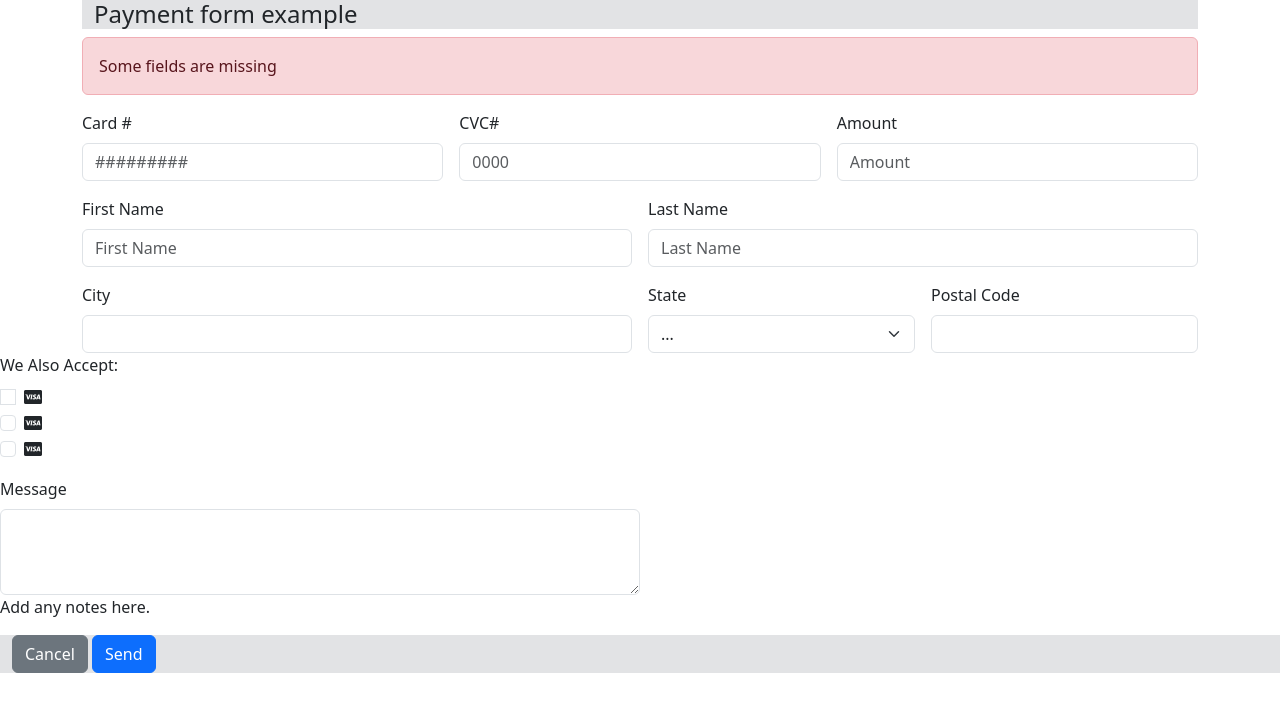
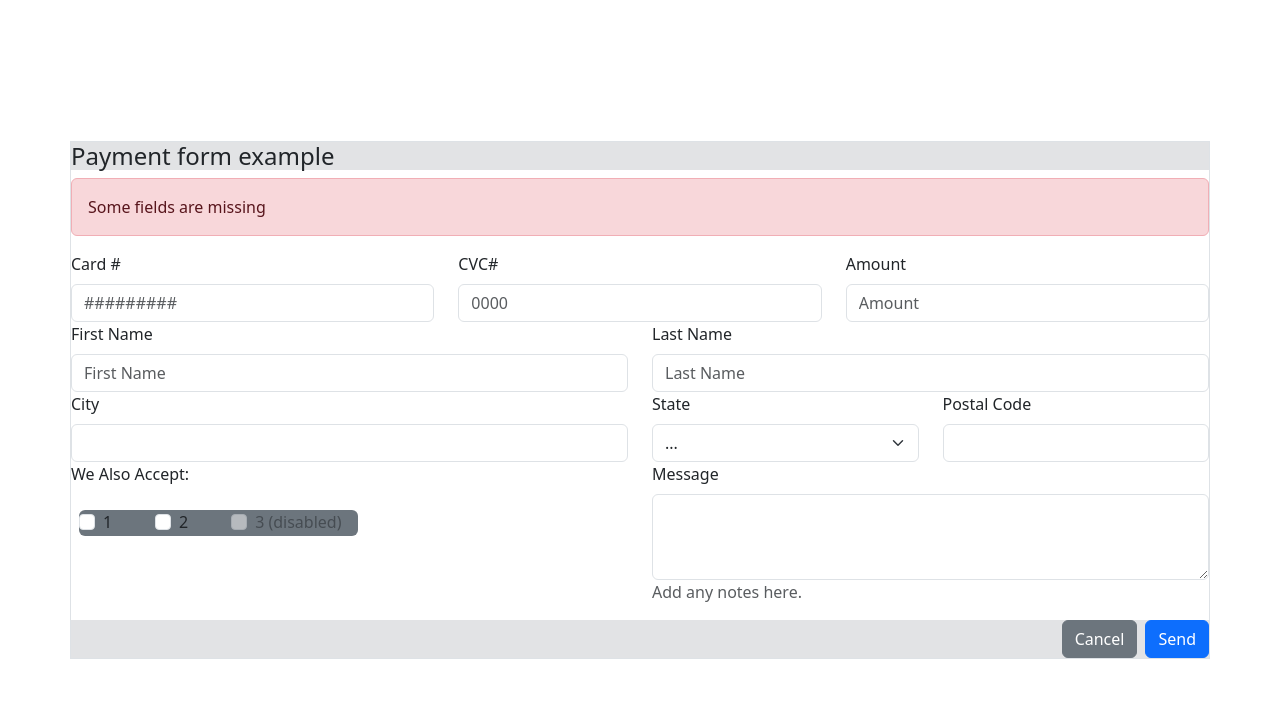
Before and after one commit to danielrodc/HTML_form, a plain HTML site: page index.html in a window 1280 px wide. Drawn offline with nearby package versions, Linux system fonts and the light colour scheme.

Commit message:
updated html

```diff
--- a/index.html
+++ b/index.html
@@ -1,21 +1,25 @@
 <!DOCTYPE html>
 <html lang="en" dir="ltr">
+
 <head>
   <meta charset="UTF-8">
   <title> HTML FORM </title>
-        <link href="https://cdn.jsdelivr.net/npm/bootstrap@5.3.0-alpha3/dist/css/bootstrap.min.css" rel="stylesheet" integrity="sha384-KK94CHFLLe+nY2dmCWGMq91rCGa5gtU4mk92HdvYe+M/SXH301p5ILy+dN9+nJOZ" crossorigin="anonymous">
+  <link href="https://cdn.jsdelivr.net/npm/bootstrap@5.3.0-alpha3/dist/css/bootstrap.min.css" rel="stylesheet"
+    integrity="sha384-KK94CHFLLe+nY2dmCWGMq91rCGa5gtU4mk92HdvYe+M/SXH301p5ILy+dN9+nJOZ" crossorigin="anonymous">
   <meta name="viewport" content="width=device-width, initial-scale=1">
   <script src="https://kit.fontawesome.com/99f391c5cd.js" crossorigin="anonymous"></script>
 </head>
-<body>
-<div class="container">
-<div class="container-fluid bg-secondary-subtle">
+
+<body class="vh-100 d-flex justify-content-center align-items-center">
+  <div class="container border p-0">
+    <div class="container-fluid bg-secondary-subtle p-0">
       <h4>Payment form example</h4>
     </div>
     <div class="alert alert-danger" role="alert">
       Some fields are missing
     </div>
-<form class="row g-3">
+    <form>
+      <div class="row">
         <div class="col-md-4">
           <label for="inputCard4" class="form-label">Card #</label>
           <input type="email" class="form-control" id="inputCard4" placeholder="#########">
@@ -28,6 +32,8 @@
           <label for="inputAmount4" class="form-label">Amount</label>
           <input type="password" class="form-control" id="inputAmount4" placeholder="Amount">
         </div>
+      </div>
+      <div class="row">
         <div class="col-6">
           <label for="inputFirstName" class="form-label">First Name</label>
           <input type="text" class="form-control" id="inputFirstName" placeholder="First Name">
@@ -36,6 +42,8 @@
           <label for="inputLastName" class="form-label">Last Name</label>
           <input type="text" class="form-control" id="inputLastName" placeholder="Last Name">
         </div>
+      </div>
+      <div class="row">
         <div class="col-6">
           <label for="inputCity" class="form-label">City</label>
           <input type="text" class="form-control" id="inputCity">
@@ -51,27 +59,26 @@
           <input type="text" class="form-control" id="inputPostalCode">
         </div>
       </div>
-    <div class="container-fluid"></div>
+
+  <!-- Text box and payment methods -->
+
+  <div class="row">
     <div class="col-6">
       <div class="mb-3">
       <label for="exampleFormControlInput1" class="form-label">We Also Accept:</label>
-                <div class="form-check">
-                    <input class="form-check-input type="checkbox" value="" id="flexCheckDefault">
-                    <label class="form-check-label" for="flexCheckDefault">
-                        <i class="fab fa-cc-visa"></i>
-                    </label>
       </div>
-                  <div class="form-check">
-                    <input class="form-check-input" type="checkbox" value="" id="flexCheckDefault">
-                    <label class="form-check-label" for="flexCheckDefault">
-                        <i class="fab fa-cc-visa"></i>
-                    </label>
+      <div class="bg-secondary w-50 ms-2 rounded d-flex justify-content-between">
+      <div class="form-check form-check-inline">
+        <input class="form-check-input" type="checkbox" id="inlineCheckbox1" value="option1">
+        <label class="form-check-label" for="inlineCheckbox1">1</label>
       </div>
-                  <div class="form-check">
-                    <input class="form-check-input" type="checkbox" value="" id="flexCheckDefault">
-                    <label class="form-check-label" for="flexCheckDefault">
-                        <i class="fab fa-cc-visa"></i>
-                    </label>
+      <div class="form-check form-check-inline">
+        <input class="form-check-input" type="checkbox" id="inlineCheckbox2" value="option2">
+        <label class="form-check-label" for="inlineCheckbox2">2</label>
+      </div>
+      <div class="form-check form-check-inline">
+        <input class="form-check-input" type="checkbox" id="inlineCheckbox3" value="option3" disabled>
+        <label class="form-check-label" for="inlineCheckbox3">3 (disabled)</label>
       </div>
       </div>
     </div>
@@ -79,26 +86,31 @@
         <div class="mb-3">
           <label for="exampleMessage" class="form-label">Message</label>
           <textarea class="form-control" id="exampleMessage" rows="3"></textarea>
-            <p> Add any notes here.</p>
+          <p class="text-body-secondary"> Add any notes here.</p>
         </div>
       </div>
     </div>
-    <div class="col-12 bg-secondary-subtle">
-        <div class="container-fluid align-items-right">
+
+      <!-- Buttons to save or cancel-->
+
+    <div class="row p-0 m-0">
+      <div class="col-12 bg-secondary-subtle p-0 m-0">
+        <div class="container d-flex gap-2 justify-content-end p-0 m-0">
           <button type="submit" class="btn btn-secondary">Cancel</button>
           <button type="submit" class="btn btn-primary">Send</button>
         </div>
       </div>
+    </div>
+
       </form>
     </div>
-    <script
-      src="https://cdn.jsdelivr.net/npm/@popperjs/core@2.11.6/dist/umd/popper.min.js"
+  </div>
+    <script src="https://cdn.jsdelivr.net/npm/@popperjs/core@2.11.6/dist/umd/popper.min.js"
       integrity="sha384-oBqDVmMz9ATKxIep9tiCxS/Z9fNfEXiDAYTujMAeBAsjFuCZSmKbSSUnQlmh/jp3"
-      crossorigin="anonymous"
-    ></script>
-    <script
-      src="https://cdn.jsdelivr.net/npm/bootstrap@5.3.0-alpha2/dist/js/bootstrap.min.js"
+      crossorigin="anonymous"></script>
+    <script src="https://cdn.jsdelivr.net/npm/bootstrap@5.3.0-alpha2/dist/js/bootstrap.min.js"
       integrity="sha384-heAjqF+bCxXpCWLa6Zhcp4fu20XoNIA98ecBC1YkdXhszjoejr5y9Q77hIrv8R9i"
       crossorigin="anonymous"></script>
 </body>
+
 </html>
```
Lines whose indentation alone changed are shown as unchanged.
